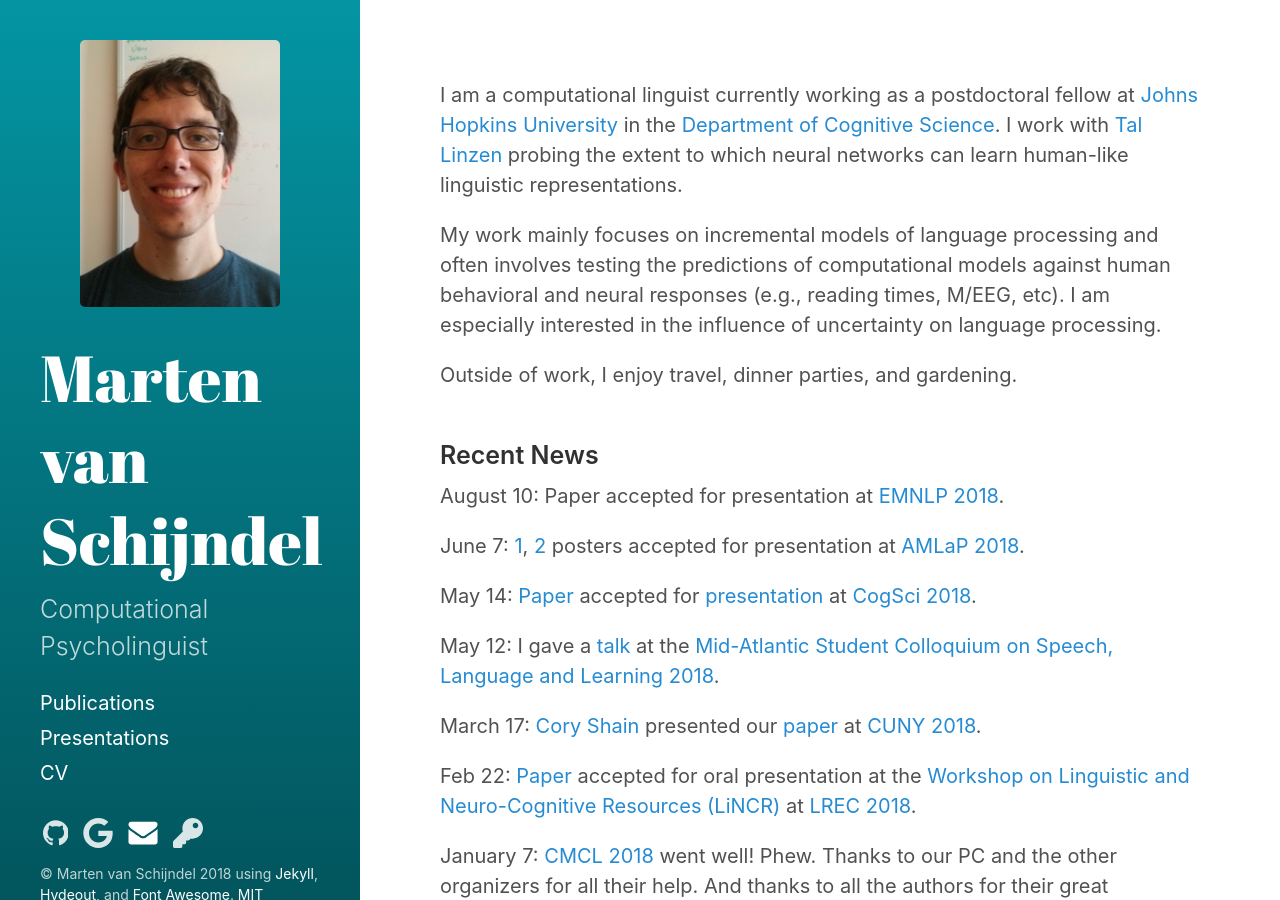
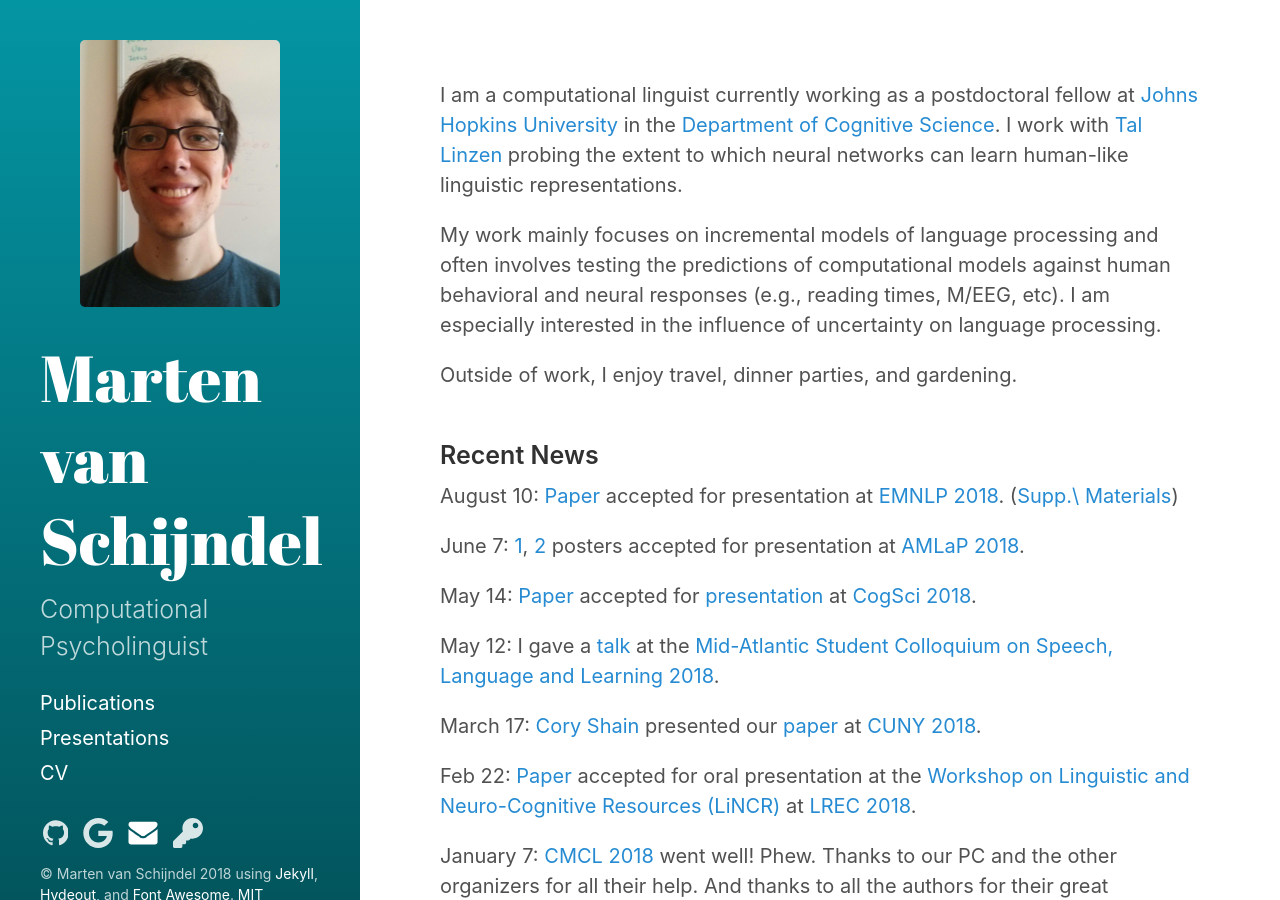
Before and after one commit to yexinqu/vansky.github.io, a Jekyll site: the page built from index.md, in a window 1280 px wide. Built offline with Jekyll 4.4.1, drawn with Linux system fonts in a browser that asks for light colours.

Commit message:
added EMNLP cr

```diff
--- a/index.md
+++ b/index.md
@@ -13,7 +13,7 @@ Outside of work, I enjoy travel, dinner parties, and gardening.
 
 ### Recent News
 
-August 10: Paper accepted for presentation at [EMNLP 2018](http://emnlp2018.org/).
+August 10: [Paper](/assets/pdf/vanschijndel_linzen-2018-emnlp_adapt.pdf) accepted for presentation at [EMNLP 2018](http://emnlp2018.org/). ([Supp.\ Materials](/assets/pdf/vanschijndel_linzen-2018-emnlp_adapt-supp.pdf))
 
 June 7: [1](/assets/pdf/vanschijndel_linzen-2018-amlap_adapt-abstract.pdf), [2](/assets/pdf/vanschijndel_linzen-2018-amlap_topk-abstract.pdf) posters accepted for presentation at [AMLaP 2018](https://amor.cms.hu-berlin.de/~knoeferp/AMLaP2018/Home.html).
 
```
Also changed, not shown: 2 other files.
